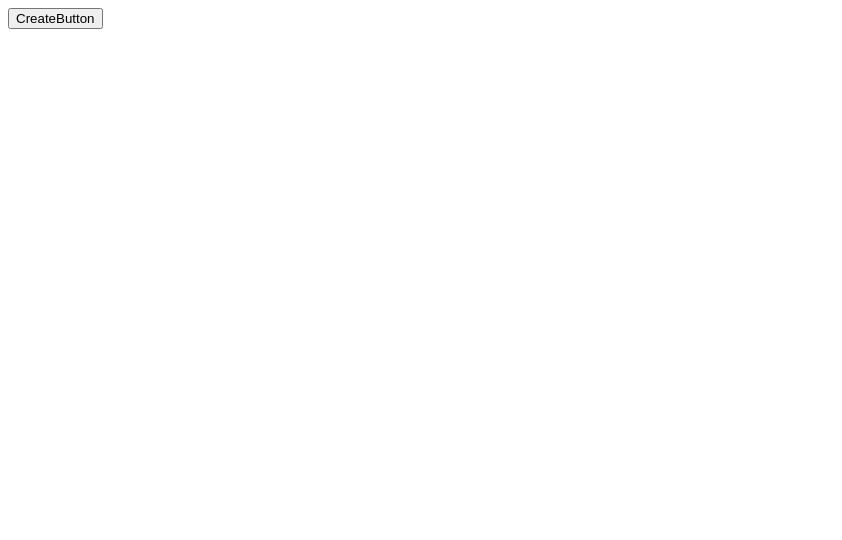
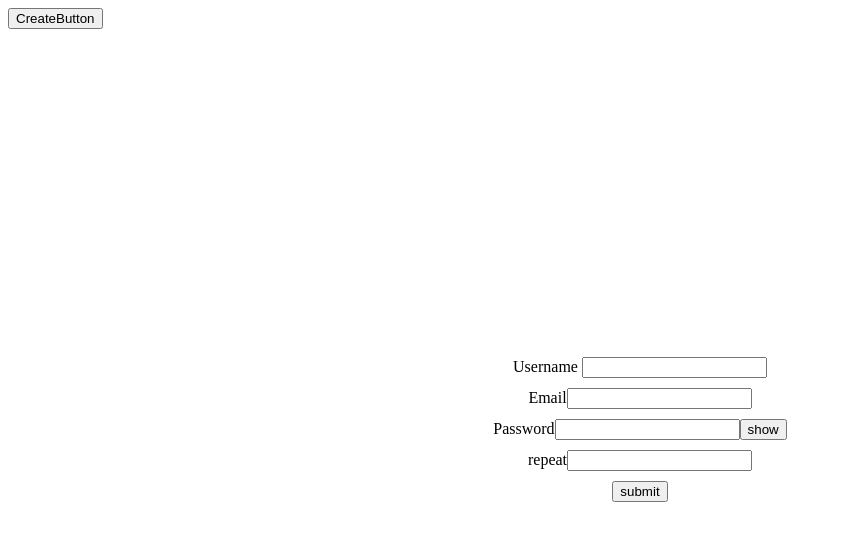
Before and after one commit to selva2006-GM/to-do-list-with-more-features--frontend, a React app: page / in a window 1280 px wide. Shown: the top 540 px of the page, without its empty margins (0-842 px from the left). Built offline with nearby package versions, Linux system fonts and the light colour scheme; the HTML template or start-up script is replaced by a standard one.

Commit message:
added the component authentication

```diff
--- a/src/App.jsx
+++ b/src/App.jsx
@@ -1,12 +1,13 @@
 import React from "react";
 import CreateTask from "./components/createTask";
-
+import Authentication_pages from "./components/Authentication_pages";
 export default function App(){
 
 
     return(
         <>
         <CreateTask/>
+        <Authentication_pages/>
         </>
     )
 }
--- /dev/null
+++ b/src/components/Authentication_pages.jsx
@@ -0,0 +1,47 @@
+import React from "react";
+import { useState } from "react";
+
+export default function Authentication_pages(){
+
+    const [username, setusername] = useState("");
+    const [password, setpassword] = useState("");
+    const [email, setemail] = useState("");
+    const [repeatpassword, setrepeatpassword] = useState("");
+
+    function show(){
+
+        document.getElementById("password").type ="text";
+        console.log(email);
+    }
+    function senddata(){
+
+    }
+    return(
+        <>
+        <form onSubmit={senddata}>
+
+            <label>
+            Username <input type="text" name="username"
+            required/>
+            </label>
+            <label >
+                Email
+                <input type="email" name="email" required/>
+            </label>
+            <label >
+                Password
+                <input type="password" name="password" id="password" required/>
+                <button onClick={show}>show</button>
+            </label>
+            <label >
+                repeat
+                <input type="password"
+                name="repeatpassword"
+                id="password"
+                required/>
+            </label>
+            <button type="submit">submit</button>
+        </form>
+        </>
+    )
+}
--- a/src/components/createTask.jsx
+++ b/src/components/createTask.jsx
@@ -1,39 +1,69 @@
-import React from "react";
-import { useState } from "react";
 
-export default function CreateTask(){
+import React, { useState } from "react";
+
+export default function CreateTask() {
 
     const [showInput, setShowInput] = useState(false);
     const [task, setTask] = useState("");
 
-    function saveTask(event){
+    const URL = "http://localhost:5000/createtask";
+
+    function saveTask(event) {
 
         event.preventDefault();
+
         console.log("Task:", task);
 
+        const date = new Date();
+        const taskid = date.getTime();
+
+        console.log(`taskid = ${taskid}`);
+
+        const options = {
+            method: "POST",
+            headers: {
+                "Content-Type": "application/json"
+            },
+            body: JSON.stringify({
+                taskid: taskid,
+                task: task
+            })
+        };
+
+        fetch(URL, options)
+            .then(response => response.json())
+            .then(data => console.log(data))
+            .catch(error => console.error("Error:", error));
+
         setTask("");
-
         setShowInput(false);
-
     }
 
-    return(
+    return (
         <>
-        <button onClick={()=>setShowInput(true)}>CreateButton
+            <button onClick={() => setShowInput(true)}>
+                CreateButton
+            </button>
 
-        </button>
+            {showInput && (
+                <form onSubmit={saveTask} id="tasks">
 
+                    <label>
+                        Enter the task:
 
-        {showInput && (
-            <form onSubmit={saveTask} id="tasks">
-                <label>Enter the task:
-                    <input type="text"
-                    value={task}
-                    onChange={(e)=>setTask(e.target.value)}/>
-                </label>
-                <button type="submit">submit</button>
-            </form>
-        )}
+                        <input
+                            type="text"
+                            value={task}
+                            onChange={(e) => setTask(e.target.value)}
+                        />
+                    </label>
+
+                    <button type="submit">
+                        submit
+                    </button>
+
+                </form>
+            )}
         </>
     );
-};
+}
--- a/src/index.css
+++ b/src/index.css
@@ -0,0 +1,11 @@
+
+
+form{
+    display: flex;
+    flex-direction: column;
+    gap: 10px;
+    justify-content: center;
+    height: 100vh;
+    width: 100%;
+    align-items: center;
+}
```
